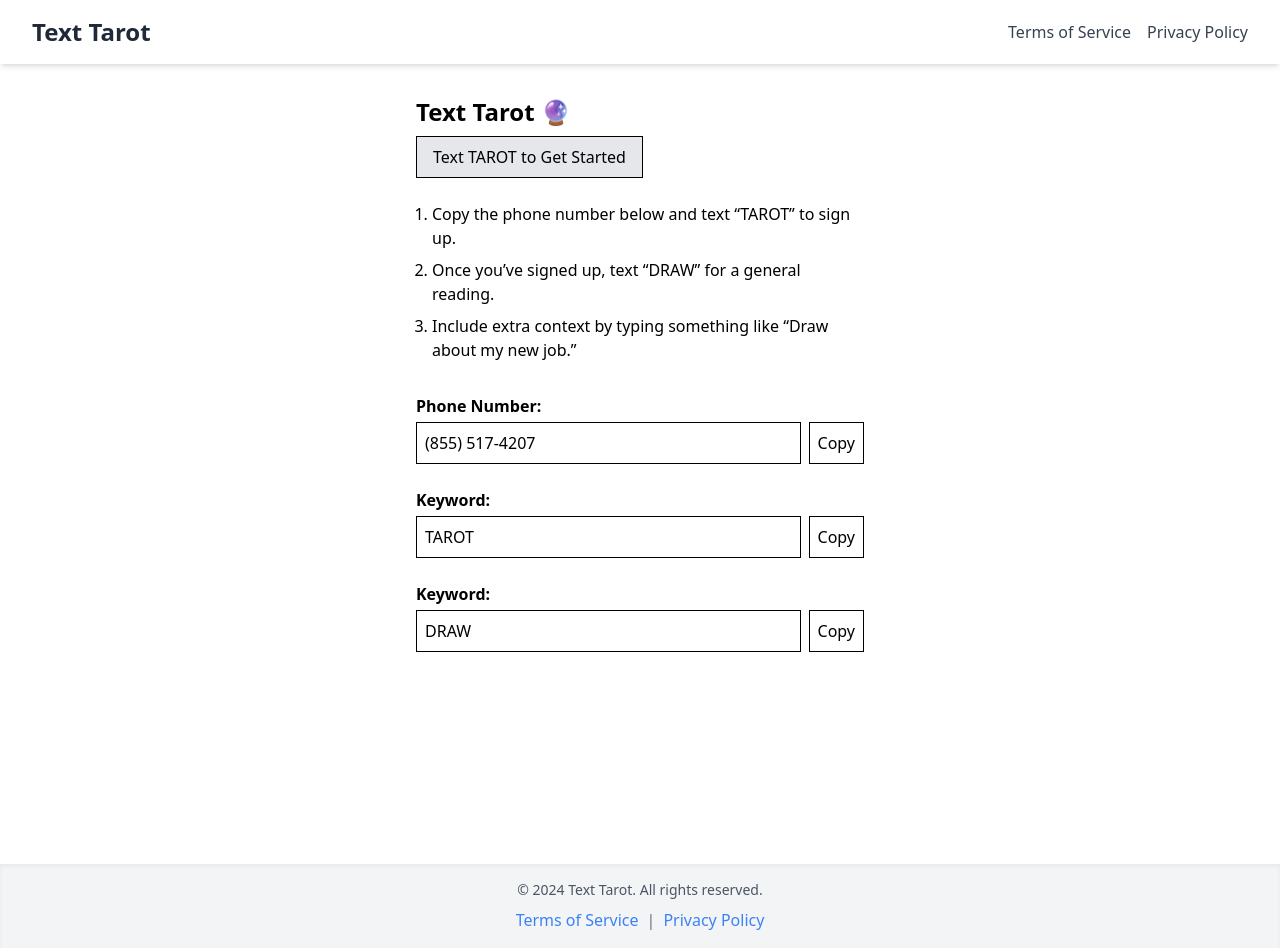
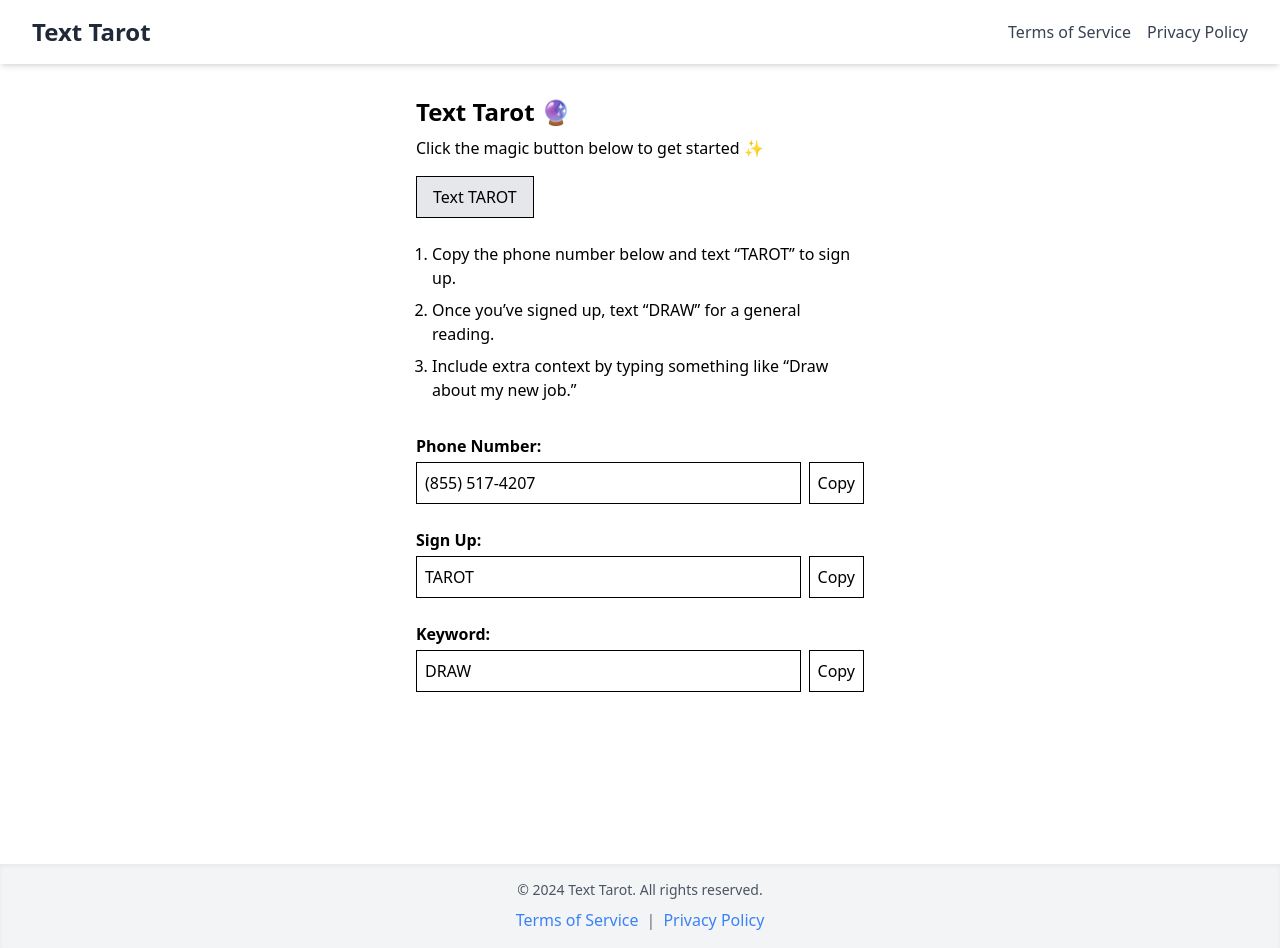
Before and after one commit to chrismeisner/text-tarot, a React (Create React App) app: page / in a window 1280 px wide. Built offline with nearby package versions, Linux system fonts and the light colour scheme.

Commit message:
better styling

```diff
--- a/src/pages/Home.jsx
+++ b/src/pages/Home.jsx
@@ -14,12 +14,15 @@ const Home = () => {
 	  <div className="max-w-md w-full text-black">
 		<h1 className="text-2xl font-bold mb-2">Text Tarot 🔮</h1>
 
+		{/* Subtitle under the headline */}
+		<p className="mb-4">Click the magic button below to get started ✨</p>
+
 		{/* Magic Sign Up Button: opens SMS app with "TAROT" pre-filled */}
 		<a
 		  href={`sms:+18555174207?body=TAROT`}
 		  className="inline-block mb-6 px-4 py-2 border border-black bg-gray-200 text-black hover:bg-gray-300"
 		>
-		  Text TAROT to Get Started
+		  Text TAROT
 		</a>
 
 		<ol className="list-decimal ml-4 mb-8 space-y-2">
@@ -49,7 +52,7 @@ const Home = () => {
 
 		{/* TAROT Field */}
 		<div className="mb-6">
-		  <label className="block mb-1 font-semibold">Keyword:</label>
+		  <label className="block mb-1 font-semibold">Sign Up:</label>
 		  <div className="flex">
 			<input
 			  type="text"
```
